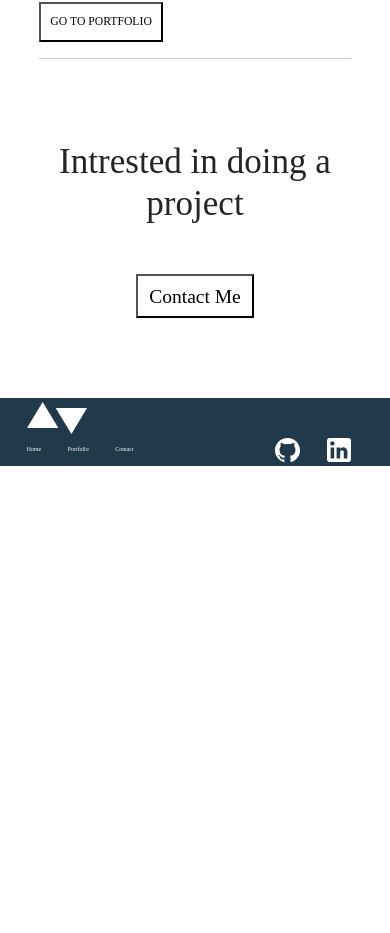
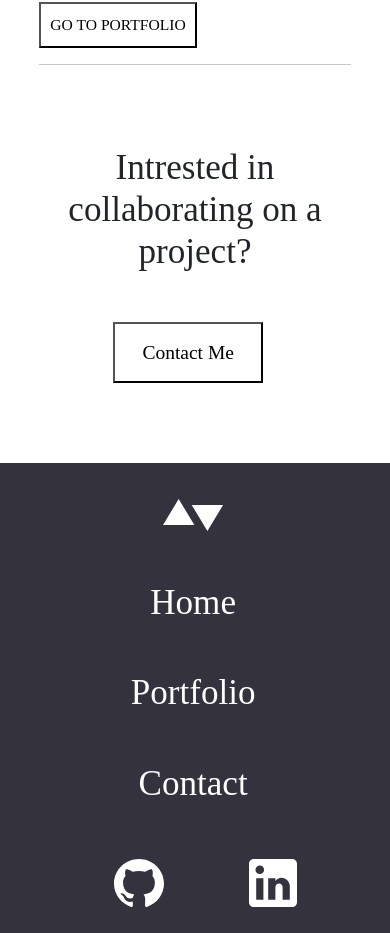
Before and after one commit to lbruesehoff/WebPortfolio, a React (Create React App) app: page / in a window 390 px wide. Shown: the part 1350-2283 px from the top of the page. Before the commit the page ends 1816 px from the top, so only its background shows below. Built offline with nearby package versions, Linux system fonts and the light colour scheme; a web font is replaced by a local one.

Commit message:
finishing touches on home page

```diff
--- a/src/components/AboutMe/AboutMe.css
+++ b/src/components/AboutMe/AboutMe.css
@@ -38,6 +38,11 @@
   font-size: 1vw;
 }
 
+.about button:hover{
+  background-color: #33323d;
+  color: white;
+}
+
 @media (max-width:500px)  {
   .content{
     flex-direction: column;
@@ -64,7 +69,25 @@
   }
 
   .about button{
-    font-size: 3vw;
+    font-size: 4vw;
   }
 
 }
+
+@media (min-width:768px) and (max-width:1024px){
+  .about{
+    padding:0% 15% 0% 5%;
+  }
+
+  .about p{
+    font-size: 1.5vw;
+  }
+
+  .about h1{
+    font-size: 5vw;
+  }
+
+  .about button{
+    font-size: 1.3vw;
+  }
+}
--- a/src/components/Footer/Footer.css
+++ b/src/components/Footer/Footer.css
@@ -1,6 +1,5 @@
 .footerContent{
-  background-color: #203A4c;
-
+  background-color: #33323d;
 
 }
 
@@ -12,13 +11,17 @@
 .footerContent li{
   list-style-type: none;
   padding:0% 1% 0 1%;
-  margin-left: 5%;
+  margin-left: 4%;
   display: inline;
   color: white;
   font-size: 1.5vw;
 }
 
 .footerLogo{
+  display: inline;
+}
+
+.ul2{
   display: inline;
 }
 
@@ -30,3 +33,39 @@
 .linkedIn{
   display: inline;
 }
+
+.footerContent a{
+  text-decoration: none;
+}
+
+@media (max-width:500px){
+  .footerContent li{
+    padding-top: 5%;
+    padding-left: 0%;
+    padding-bottom: 5%;
+    margin: 0%;
+    display: block;
+    font-size: 9vw;
+    text-align: center;
+  }
+
+  .ul2{
+    display: flex;
+    justify-content: space-evenly;
+  }
+
+  .gitHub{
+    padding: 0%;
+  }
+
+  .gitHub img{
+    width: 200%;
+    padding-top: 10%;
+    display: inline-block;
+  }
+  .linkedIn img{
+    padding-top: 10%;
+    width: 200%;
+
+  }
+}
--- a/src/components/Footer/Footer.js
+++ b/src/components/Footer/Footer.js
@@ -16,19 +16,25 @@ export default class Footer extends Component {
                 <img src={logo} />
               </div>
             </li>
-            <li>Home</li>
-            <li>Portfolio</li>
-            <li>Contact</li>
+            <a href=""><li>Home</li></a>
+            <a href=""><li>Portfolio</li></a>
+            <a href=""><li>Contact</li></a>
+            <ul className='ul2'>
               <li>
                 <div className="gitHub">
+                  <a href='https://github.com/lbruesehoff' target="_blank">
                     <img src={gitHub}/>
+                  </a>
                 </div>
               </li>
               <li>
                 <div className="linkedIn">
+                  <a href="https://www.linkedin.com/in/lbruesehoff/" target="_blank">
                     <img src={linkedIn}/>
+                  </a>
                 </div>
               </li>
+            </ul>
           </ul>
 
 
--- a/src/components/Intrested/Intrested.css
+++ b/src/components/Intrested/Intrested.css
@@ -5,17 +5,25 @@
 }
 
 .intrestContent h1{
-  font-size: 3vw;
+  font-size: 2.5vw;
   flex-grow: 2;
+  align-self: center;
 }
 
+.intrestContent a{
+  flex-grow: 1;
+}
 
 .intrestContent button{
   background-color: white;
-  flex-grow: 1;
-  padding: 1% 2% 1% 2%;
-  margin: 0 13% 5% 0;
+  padding: 10% 15%;
+  margin: 0%;
   font-size: 1.5vw;
+}
+
+.intrestContent button:hover{
+  background-color: #33323d;
+  color:white;
 }
 
 @media (max-width:500px){
@@ -31,8 +39,8 @@
 
   .intrestContent button{
     font-size: 5vw;
-    padding: 2% 4%;
-    margin: 15% 0;
-    align-self: center;
+    padding: 5% 10%;
+    margin: 15% 20%;
+
   }
 }
--- a/src/components/Intrested/Intrested.js
+++ b/src/components/Intrested/Intrested.js
@@ -6,9 +6,11 @@ export default class Intrested extends Component {
     return (
       <div className="intrestContent">
 
-        <h1>Intrested in doing a project</h1>
+        <h1>Intrested in collaborating on a project?</h1>
 
-        <button>Contact Me</button>
+        <a href="mailto:lbruesehoff@gmail.com" target="_blank">
+          <button>Contact Me</button>
+        </a>
 
       </div>
     )
```
Lines whose indentation alone changed are shown as unchanged.
